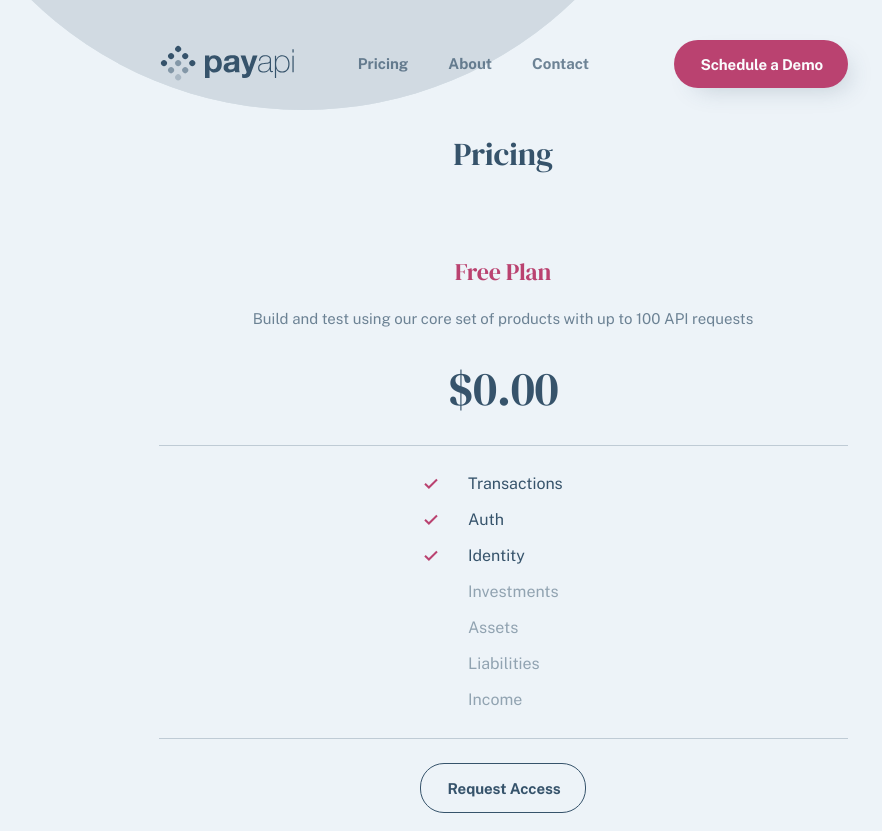
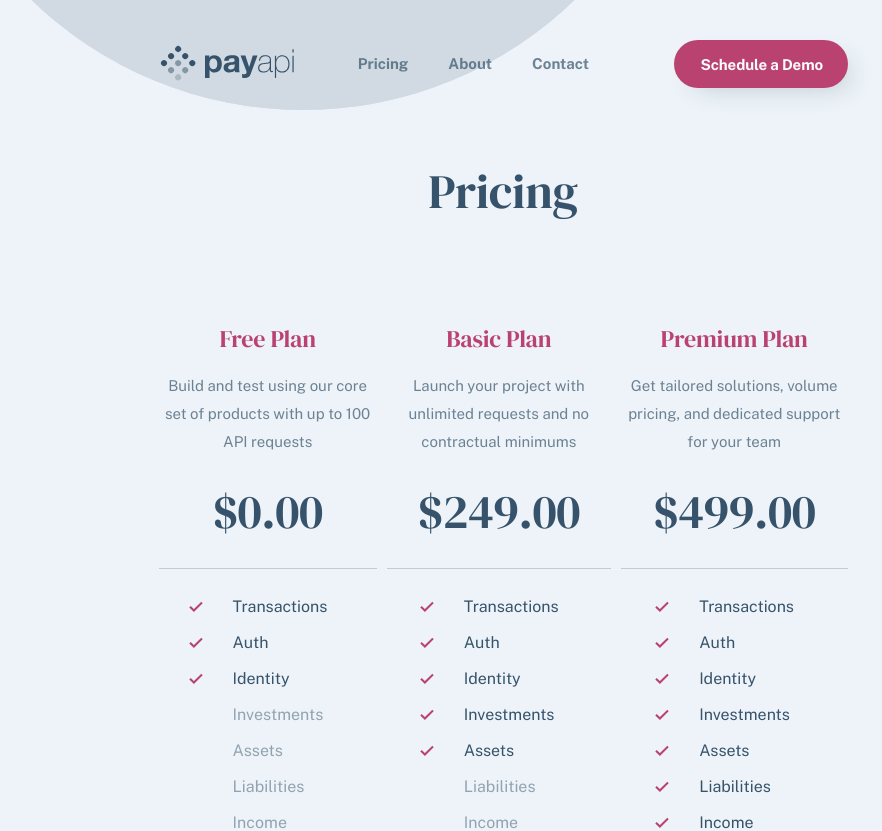
Before and after one commit to HanSeongLee/payapi, a Next.js app: page /pricing in a window 1280 px wide. Shown: the top 831 px of the page, without its empty margins (137-1019 px from the left). Built offline with nearby package versions, Linux system fonts and the light colour scheme; no server answers.

Commit message:
ADD | Pricing section on tablet

```diff
--- a/components/PricingSection/index.tsx
+++ b/components/PricingSection/index.tsx
@@ -12,9 +12,11 @@ const PricingSection: React.FC = () => {
                     Pricing
                 </h2>
 
-                <PlanContainer />
+                <div className={styles.planContainer}>
+                    <PlanContainer/>
+                </div>
 
-                <TitledScheduleDemoForm />
+                <TitledScheduleDemoForm/>
             </Container>
         </section>
     );
--- a/components/PricingSection/style.module.scss
+++ b/components/PricingSection/style.module.scss
@@ -1,12 +1,21 @@
+@import "styles/utils";
 
 .pricingSection {
   padding: 48px 0 80px;
   text-align: center;
 
+  @include media(">tablet") {
+    padding: 75px 0 100px;
+  }
+
   .container {
     display: flex;
     flex-direction: column;
     grid-gap: 80px;
+
+    @include media(">tablet") {
+      grid-gap: 100px;
+    }
   }
 
   .title {
@@ -16,5 +25,24 @@
     line-height: 36px;
     letter-spacing: -0.246154px;
     color: #36536B;
+
+    @include media(">tablet") {
+      font-size: 48px;
+      line-height: 56px;
+      letter-spacing: -0.37px;
+      color: #36536B;
+    }
+  }
+
+  .planContainer {
+    display: flex;
+    flex-direction: column;
+    grid-gap: 80px;
+
+    @include media(">tablet") {
+      justify-content: center;
+      flex-direction: row;
+      grid-gap: 10px;
+    }
   }
 }
```
